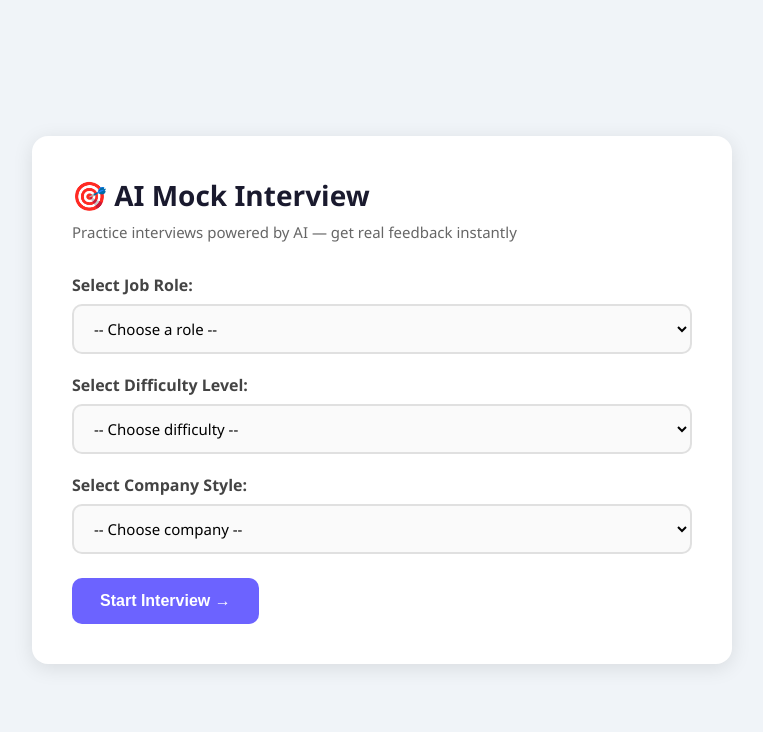
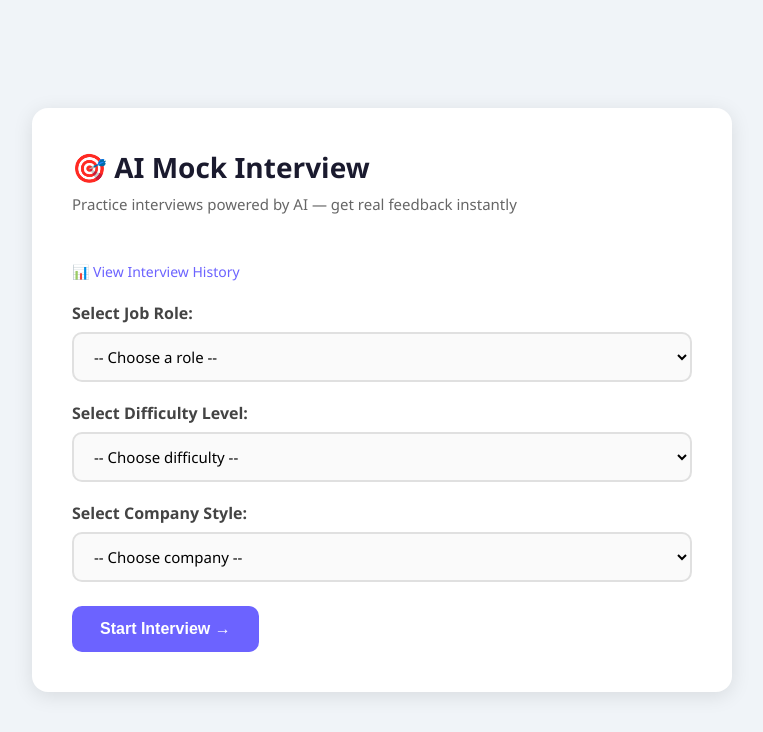
Before and after one commit to Anushka190921/mock-interview-ai, a Flask app: page / in a window 1280 px wide. Shown: the top 732 px of the page, without its empty margins (258-1021 px from the left). Run offline with Flask 3, Linux system fonts and the light colour scheme; parts of the project's set-up code (start-up, migrations or seed data) failed here and were passed over.

Commit message:
Add history navigation buttons

```diff
--- a/templates/feedback.html
+++ b/templates/feedback.html
@@ -30,6 +30,7 @@
         <div class="actions">
             <a href="/interview" class="btn">← Try Another Question</a>
             <a href="/" class="btn btn-outline">🔄 Start Over</a>
+            <a href="/history" class="btn btn-outline">📊 View History</a>
         </div>
 
     </div>
--- a/templates/index.html
+++ b/templates/index.html
@@ -11,6 +11,7 @@
     <div class="container">
         <h1>🎯 AI Mock Interview</h1>
         <p class="subtitle">Practice interviews powered by AI — get real feedback instantly</p>
+        <a href="/history" class="back-link">📊 View Interview History</a>
 
         <form action="/interview" method="POST">
             <label for="role">Select Job Role:</label>
```
